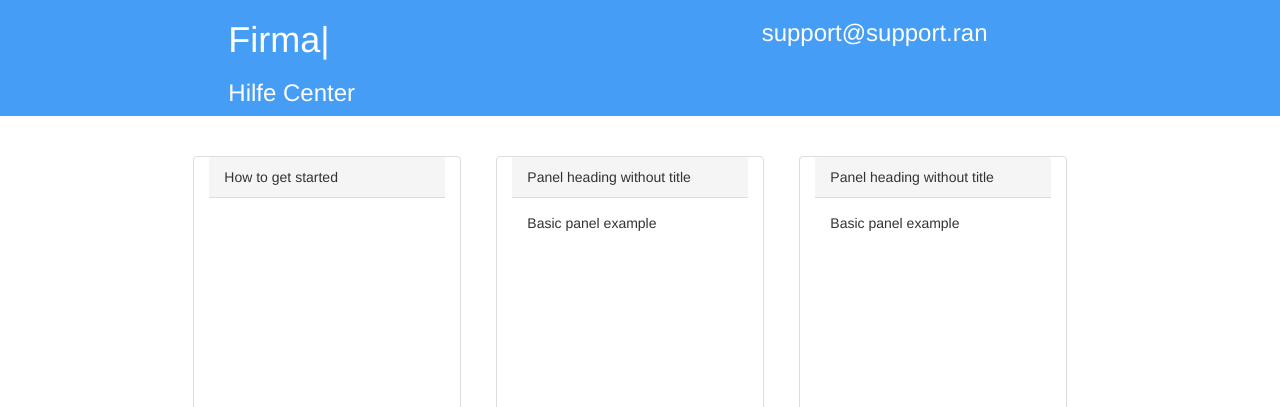
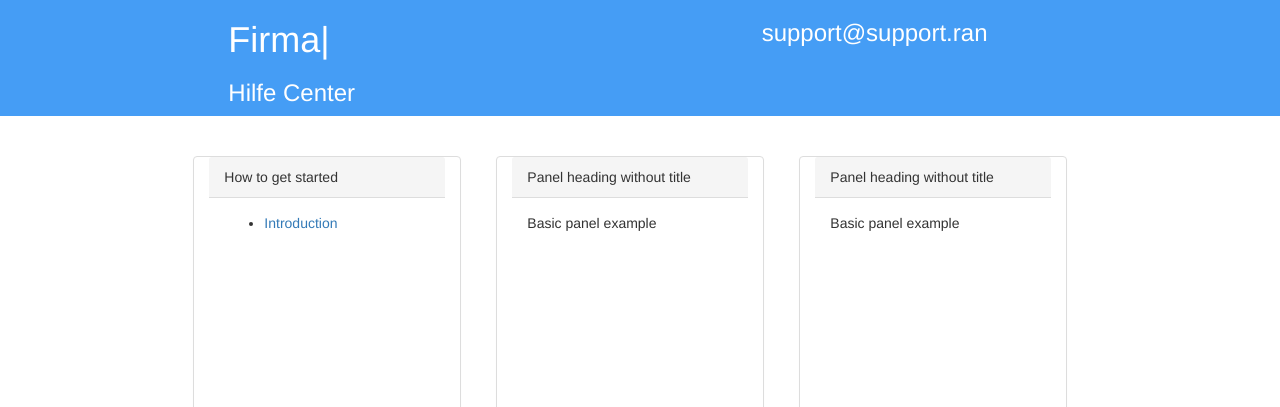
Before and after one commit to jeremy-seipelt/opaldes.github.io, a Jekyll site: the page built from index.html, in a window 1280 px wide. Shown: the top 407 px of the page. Built offline with Jekyll 4.4.1, drawn with Linux system fonts in a browser that asks for light colours.

Commit message:
Update index.html

```diff
--- a/index.html
+++ b/index.html
@@ -8,7 +8,7 @@ title: Opaldes
  	   <div class="panel-heading">How to get started</div>
  		 <div class="panel-body">
      			   <ul>
-      {% for post in site.getstarted.posts %}
+      {% for post in site.categories.getstarted %}
         <li>
           <a href="{{ post.url }}">{{ post.title }}</a>
         </li>
```
